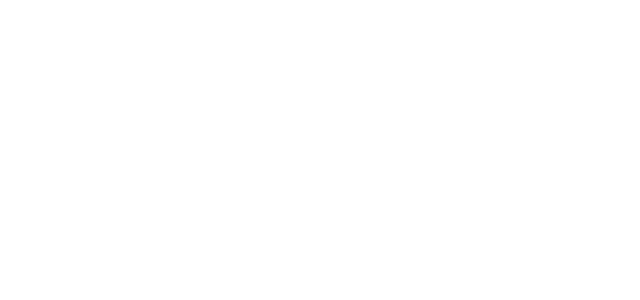
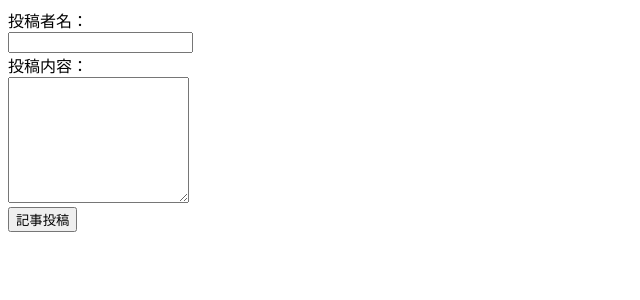
Before and after one commit to ri-chococro/git-bbs-practice, a Vue app: page / in a window 1280 px wide. Shown: the top 300 px of the page, without its empty margins (0-640 px from the left). Built offline with nearby package versions, Linux system fonts and the light colour scheme.

Commit message:
記事投稿の機能を作成

```diff
--- a/src/views/Bbs.vue
+++ b/src/views/Bbs.vue
@@ -1,12 +1,45 @@
 <template>
-  <div></div>
+  <div>
+    <label for="articleName">投稿者名：</label><br />
+    <input type="text" id="articleName" v-model="articleName" /><br />
+    <label for="articleContent">投稿内容：</label>
+    <br />
+    <textarea id="articleContent" v-model="articleContent" rows="8" />
+    <br />
+    <button v-on:click="addArticle">記事投稿</button>
+  </div>
 </template>
 
 <script lang="ts">
 import { Component, Vue } from "vue-property-decorator";
 
 @Component
-export default class Bbs extends Vue {}
+export default class Bbs extends Vue {
+  // 投稿者名
+  private articleName = "";
+  // 投稿内容
+  private articleContent = "";
+
+  /**
+   * 記事を追加する.
+   */
+  addArticle(): void {
+    let newId: number;
+    if (this.$store.getters.getArticles.length === 0) {
+      newId = 1;
+    } else {
+      newId = this.$store.getters.getArticles[0].id + 1;
+    }
+    this.$store.commit("addArticle", {
+      id: newId,
+      name: this.articleName,
+      content: this.articleContent,
+      comments: [],
+    });
+    this.articleName = "";
+    this.articleContent = "";
+  }
+}
 </script>
 
 <style></style>
```
